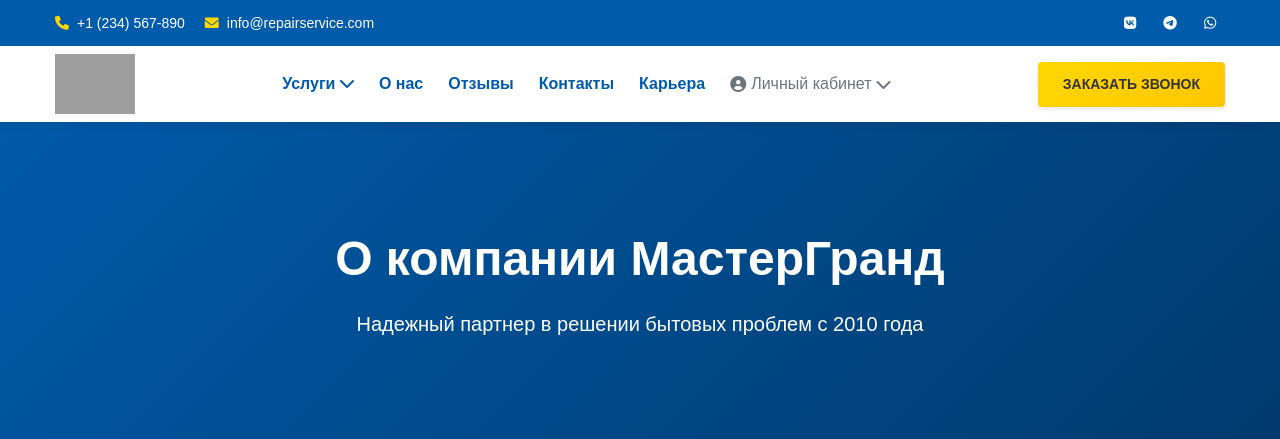
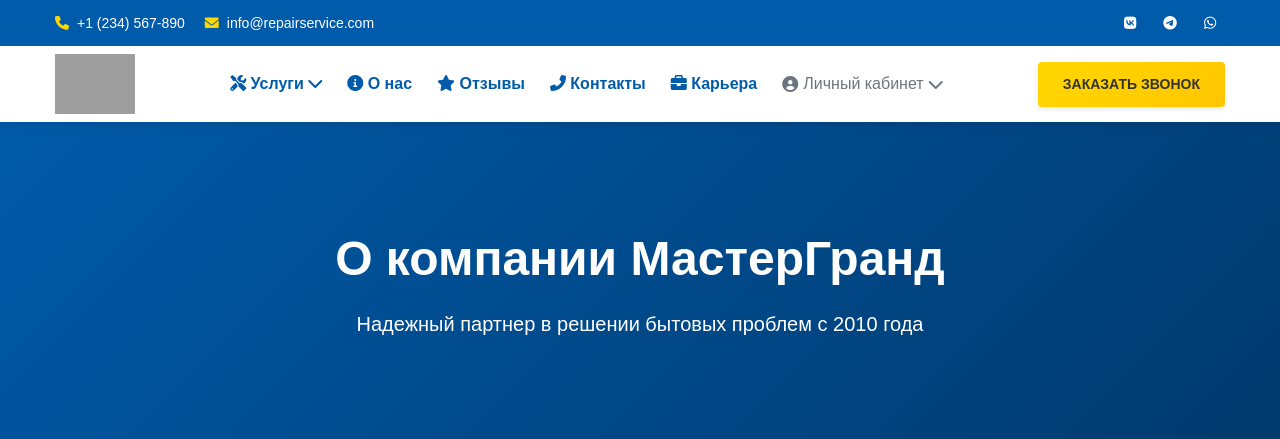
Before and after one commit to GrigoryKalinin/Home_master, a Django app: page /about/ in a window 1280 px wide. Shown: the top 439 px of the page. Run offline with Django 5.2, Linux system fonts and the light colour scheme; data that the repository does not hold is empty; some libraries are stand-ins or nearby versions; grey boxes are pictures that could not be loaded.

Commit message:
- Добавлены иконки

```diff
--- a/templates/header.html
+++ b/templates/header.html
@@ -20,11 +20,11 @@
     <nav>
       <ul>
         {% if request.resolver_match.url_name == 'landing' %}
-        <li><a href="#services">Услуги</a></li>
+        <li><a href="#services"><i class="fas fa-tools"></i> Услуги</a></li>
         {% else %}
         <li class="services-dropdown">
           <a href="javascript:void(0)" onclick="toggleServicesDropdown(event)">
-            Услуги <i class="fas fa-chevron-down"></i>
+            <i class="fas fa-tools"></i> Услуги <i class="fas fa-chevron-down"></i>
           </a>
           <div class="services-dropdown-menu">
             {% for category in categories %}
@@ -35,10 +35,10 @@
           </div>
         </li>
         {% endif %}
-        <li><a href="{% if request.resolver_match.url_name == 'landing' %}#about{% else %}{% url 'main:about_us' %}#about{% endif %}">О нас</a></li>
-        <li><a href="{% if request.resolver_match.url_name == 'landing' %}#reviews{% else %}{% url 'main:landing' %}#reviews{% endif %}">Отзывы</a></li>
-        <li><a href="{% if request.resolver_match.url_name == 'landing' %}#contact{% else %}{% url 'main:landing' %}#contact{% endif %}">Контакты</a></li>
-        <li><a href="{% url 'main:job_application_create' %}">Карьера</a></li>
+        <li><a href="{% if request.resolver_match.url_name == 'landing' %}#about{% else %}{% url 'main:about_us' %}#about{% endif %}"><i class="fas fa-info-circle"></i> О нас</a></li>
+        <li><a href="{% if request.resolver_match.url_name == 'landing' %}#reviews{% else %}{% url 'main:landing' %}#reviews{% endif %}"><i class="fas fa-star"></i> Отзывы</a></li>
+        <li><a href="{% if request.resolver_match.url_name == 'landing' %}#contact{% else %}{% url 'main:landing' %}#contact{% endif %}"><i class="fas fa-phone-alt"></i> Контакты</a></li>
+        <li><a href="{% url 'main:job_application_create' %}"><i class="fas fa-briefcase"></i> Карьера</a></li>
         <li class="user-menu-item">
           {% if user.is_authenticated %}
             <div class="user-profile" onclick="toggleUserDropdown()">
@@ -47,8 +47,8 @@
               <i class="fas fa-chevron-down"></i>
             </div>
             <div class="user-dropdown" id="userDropdown">
-              <a href="{% url 'users:profile' %}">Профиль</a>
-              <a href="{% url 'users:logout' %}">Выйти</a>
+              <a href="{% url 'users:profile' %}"><i class="fas fa-user-cog"></i> Профиль</a>
+              <a href="{% url 'users:logout' %}"><i class="fas fa-sign-out-alt"></i> Выйти</a>
             </div>
           {% else %}
             <div class="user-profile" onclick="toggleUserDropdown()">
@@ -57,8 +57,8 @@
               <i class="fas fa-chevron-down"></i>
             </div>
             <div class="user-dropdown" id="userDropdown">
-              <a href="{% url 'users:login' %}">Войти</a>
-              <a href="{% url 'users:register' %}">Регистрация</a>
+              <a href="{% url 'users:login' %}"><i class="fas fa-sign-in-alt"></i> Войти</a>
+              <a href="{% url 'users:register' %}"><i class="fas fa-user-plus"></i> Регистрация</a>
             </div>
           {% endif %}
         </li>
```
